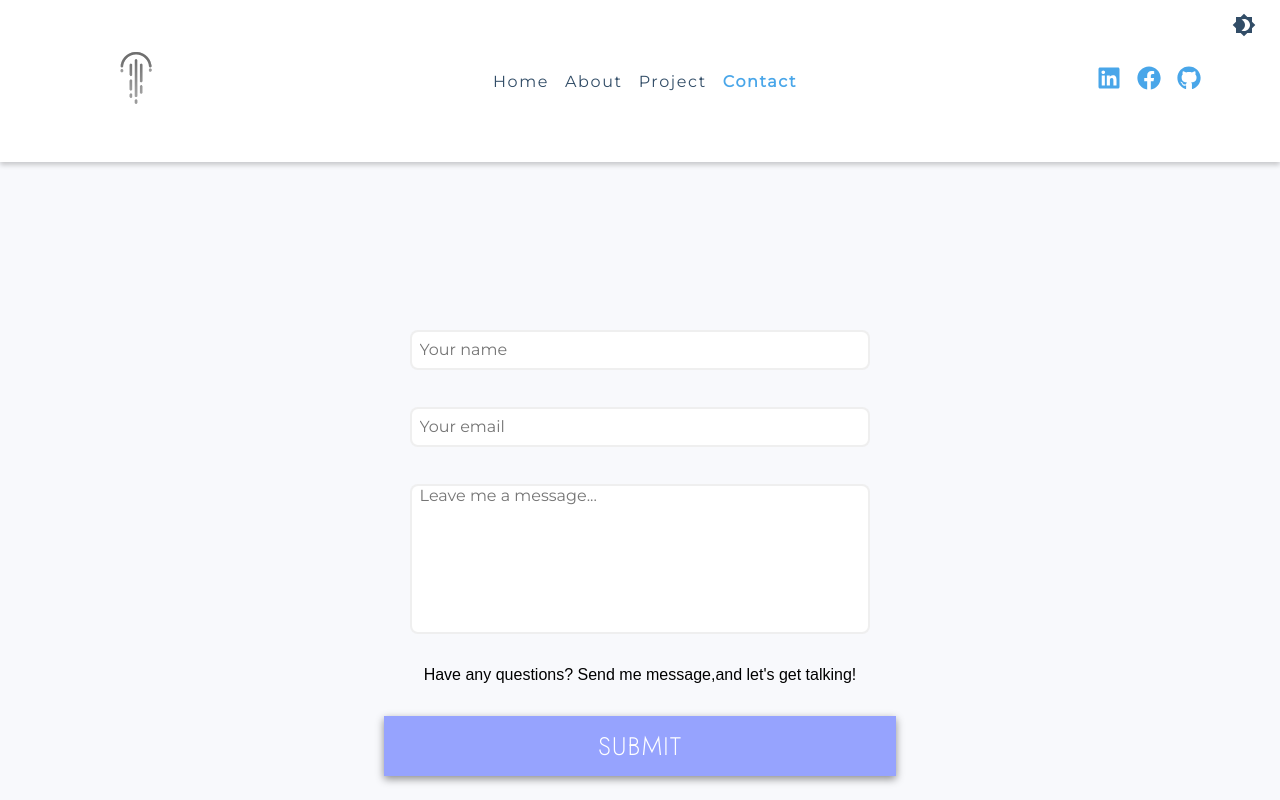
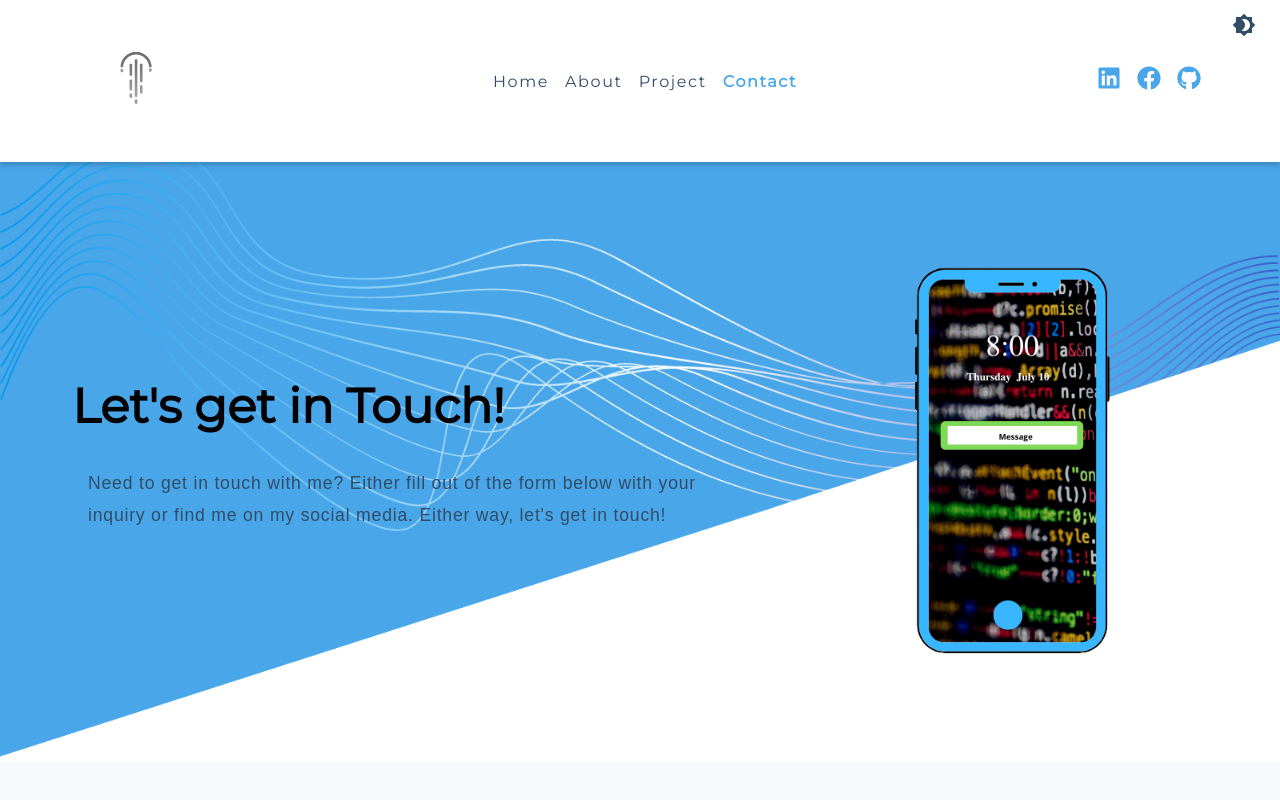
Before and after one commit to JulioCLop/my-website, a React (Create React App) app: page /contact in a window 1280 px wide. Shown: the top 800 px of the page. Built offline with nearby package versions, Linux system fonts and the light colour scheme.

Commit message:
added hero to contact page

```diff
--- a/src/pages/ContactPage/ContactPage.js
+++ b/src/pages/ContactPage/ContactPage.js
@@ -10,6 +10,7 @@ import { ThemeContext } from "../../context/Theme.Contexts";
 
 import classes from "./ContactPage.module.css";
 import MainHomePage from "../HomePage/MainHomePage";
+import phoneImage from "../../assets/Contact/cellphone.png";
 
 const ContactPage = () => {
   const { darkMode } = useContext(ThemeContext);
@@ -102,7 +103,6 @@ const ContactPage = () => {
 
   return (
     <MainHomePage>
-      <div>
       {confirm && (
         <ConfirmModal
           modalAnimation={modalAnimation}
@@ -115,6 +115,23 @@ const ContactPage = () => {
         />
       )}
       <div className={classes["contact-page"]}>
+        <section
+          className={`${classes.hero} ${darkMode && classes["hero-darkMode"]}`}
+        >
+          <div className={classes.center}>
+            <article>
+              <h1 className={`${darkMode && classes["hero-darkMode-text"]}`}>Let's get in Touch!</h1>
+              <p className={`${darkMode && classes["hero-darkMode-text"]}`}>
+                Need to get in touch with me? Either fill out of the form below
+                with your inquiry or find me on my social media. Either way,
+                let's get in touch!
+              </p>
+            </article>
+            <article>
+              <img src={phoneImage} alt="cellphone" />
+            </article>
+          </div>
+        </section>
         <form className={classes.form} onSubmit={formSubmitHandler}>
           <section className={classes["section-contact-2"]}>
             <div>
@@ -139,7 +156,7 @@ const ContactPage = () => {
                   value={enteredName}
                   onChange={nameChangeHandler}
                   onBlur={nameBlurHanlder}
-                    placeholder='Your name'
+                  placeholder="Your name"
                 />
               </div>
               <div
@@ -163,7 +180,7 @@ const ContactPage = () => {
                   value={enteredEmail}
                   onChange={emailChangeHandler}
                   onBlur={emailBlurHandler}
-                    placeholder='Your email'
+                  placeholder="Your email"
                 />
               </div>
               <div
@@ -186,7 +203,7 @@ const ContactPage = () => {
                   onChange={messageChangeHandler}
                   value={enteredMessage}
                   onBlur={messageBlurHandler}
-                    placeholder='Leave me a message...'
+                  placeholder="Leave me a message..."
                 ></textarea>
               </div>
               <div className={classes["message-input-2"]}>
@@ -207,7 +224,6 @@ const ContactPage = () => {
           </div>
         </form>
       </div>
-      </div>
     </MainHomePage>
   );
 };
--- a/src/pages/ContactPage/ContactPage.module.css
+++ b/src/pages/ContactPage/ContactPage.module.css
@@ -1,10 +1,52 @@
 .contact-page{
   display: flex;
-  align-items: center;
-  justify-content: center;
-  height: 100vh;
+  flex-direction: column;
+
 }
-
+.hero{
+   background-image: url("../../assets/Contact/contact-background.png");
+   background-repeat: no-repeat;
+   background-position: center;
+   background-size: cover;
+   min-height: 600px;
+   display: flex;
+   align-items: center;
+   justify-content: center;
+}
+.center{
+  display: flex;
+  width: 1200px;
+}
+.center article {
+    display: flex;
+    flex-direction: column;
+    align-items: flex-start;
+    justify-content: center;
+    padding: 2rem;
+}
+.center article h1{
+    font-size: 3rem;
+    color: inherit;
+    padding-bottom: 1rem;
+    font-weight: bold;
+}
+.center article p{
+color: hsl(209, 34%, 30%);
+line-height: 2rem;
+font-size: 1.1rem;
+padding: 1rem;
+letter-spacing: 0.05rem;
+}
+.center article img{
+    height: 400px;
+    transform: translate3d(15%);
+}
+.hero-darkMode{
+    filter: grayscale(40%);
+}
+.hero-darkMode-text{
+    color: white !important;
+}
 .section-contact-2{
   padding: 2rem 0;
     display: flex;
@@ -192,6 +234,15 @@ label{
   }
 
   @media (min-width: 481px) and (max-width: 767px) {
+    .center{
+        flex-direction: column;
+    }
+    .center article{
+        align-items: center;
+    }
+    .center article p{
+        text-align: center;
+    }
     .section-contact-2 div{
         grid-template-columns: 1fr;
     }
@@ -217,6 +268,19 @@ label{
 
 
   @media (max-width: 480px){
+    .center{
+        flex-direction: column;
+    }
+    .center article{
+        align-items: center;
+        padding: 2rem 0;
+    }
+    .center article p{
+        text-align: justify;
+    }
+    .center article h1{
+        text-align: center;
+    }
     .section-contact-2 div{
         grid-template-columns: 1fr;
     }
```
Also changed, not shown: src/assets/Contact/cellphone.png (added), src/assets/Contact/contact-background.png (added). Lines whose indentation alone changed are shown as unchanged.
